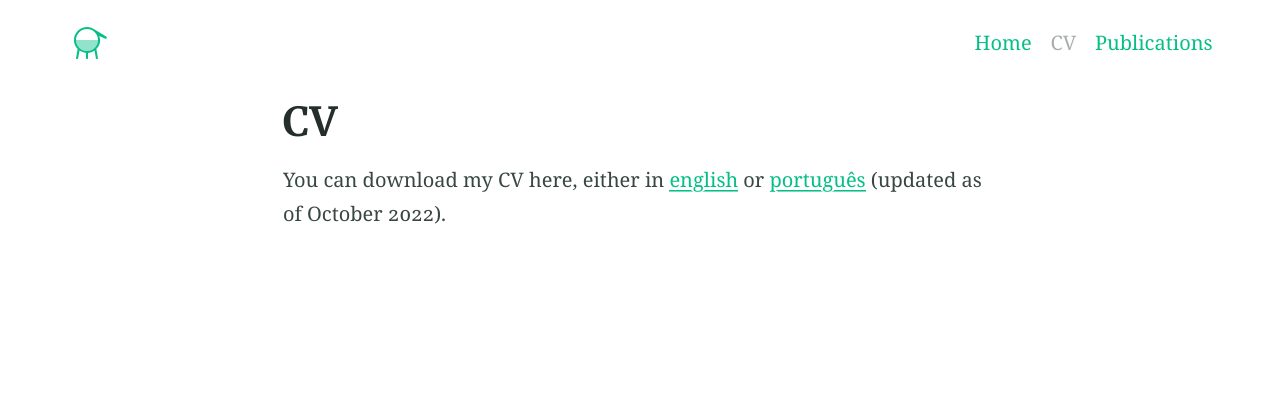
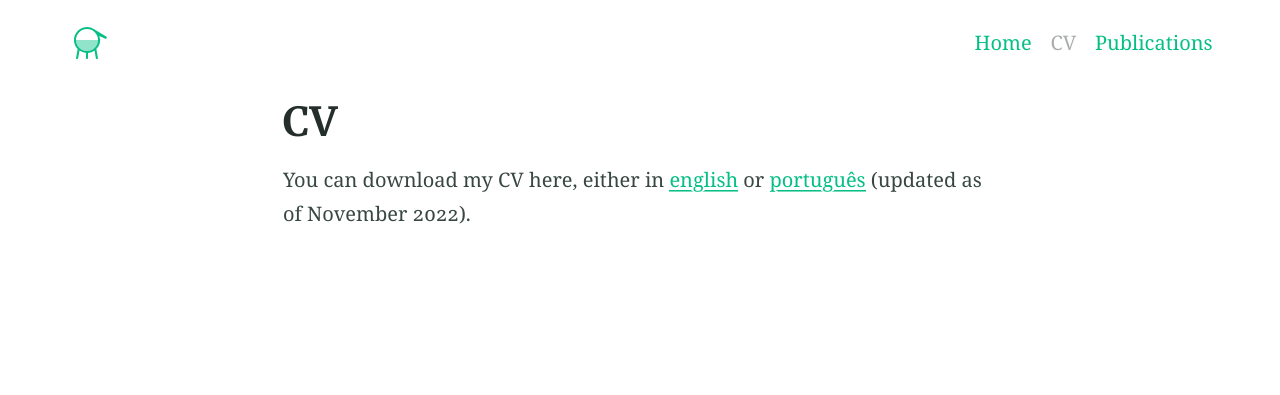
Before and after one commit to nicoleherscovici/nicoleherscovici.github.io, a Jekyll site: the page built from CV.md, in a window 1280 px wide. Shown: the top 395 px of the page. Built offline with Jekyll 4.4.1, drawn with Linux system fonts in a browser that asks for light colours.

Commit message:
Update CV.md

```diff
--- a/CV.md
+++ b/CV.md
@@ -8,4 +8,4 @@ description: false
 
 ---
 
-You can download my CV here, either in <a href="https://github.com/lmacamara/lmacamara.github.io/raw/main/assets/CV%20-%20Lucas%20MA%20Camara.pdf">english</a> or <a href="https://github.com/lmacamara/lmacamara.github.io/raw/main/assets/CV%20Lucas%20M.%20de%20Arruda%20C%C3%A2mara.pdf">português</a> (updated as of October 2022).
+You can download my CV here, either in <a href="https://github.com/nicoleherscovici/nicoleherscovici.github.io/blob/main/assets/cv_herscovici_2022.pdf">english</a> or <a href="https://github.com/lmacamara/lmacamara.github.io/raw/main/assets/CV%20Lucas%20M.%20de%20Arruda%20C%C3%A2mara.pdf">português</a> (updated as of November 2022).
```
